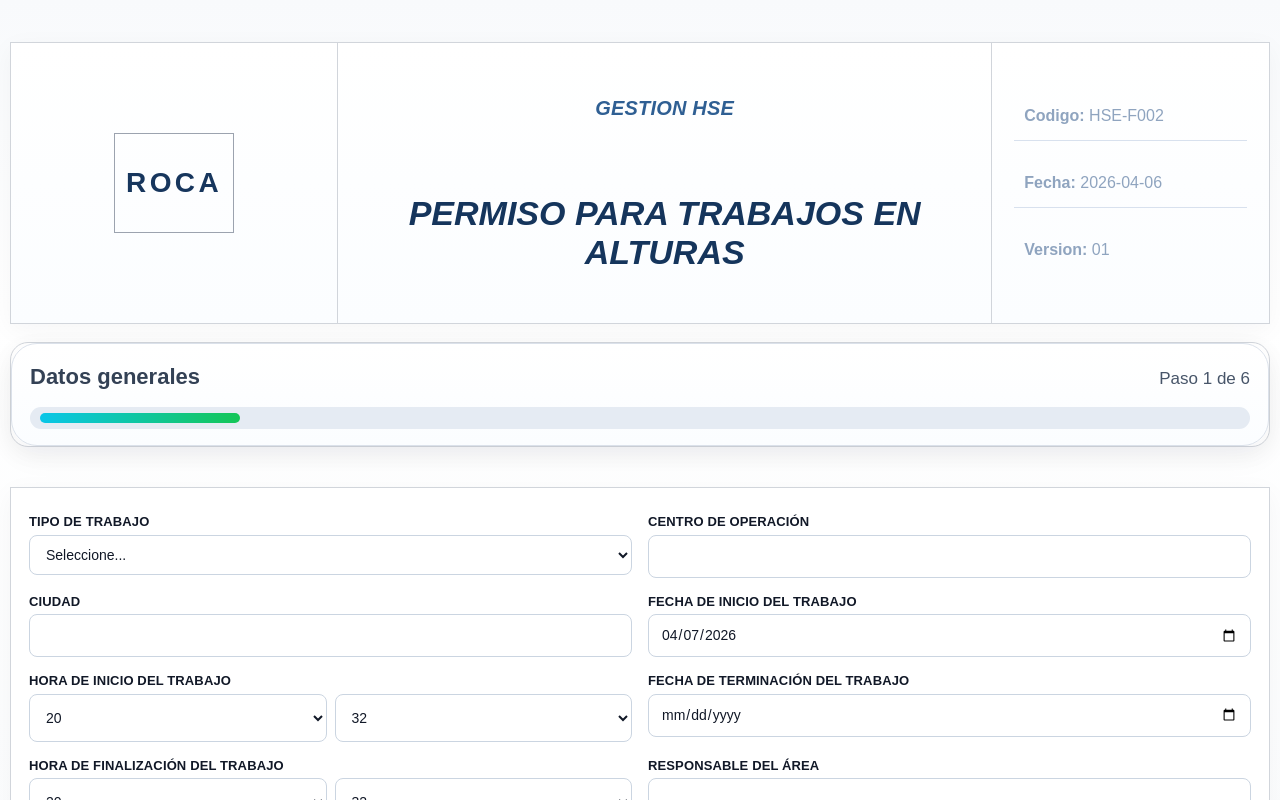
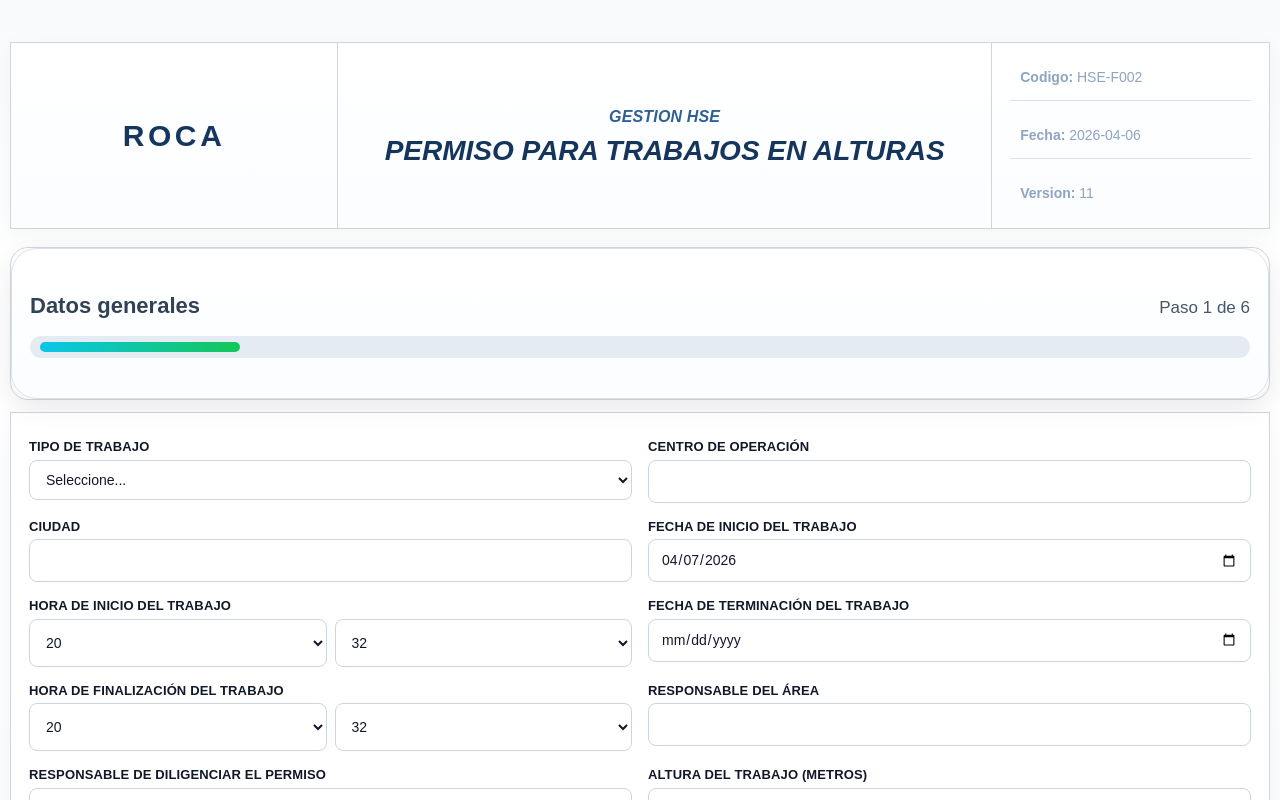
Before and after one commit to mariana-inco/HSE-F002-Alturas, a Next.js app: page / in a window 1280 px wide. Shown: the top 800 px of the page. Built offline with nearby package versions, Linux system fonts and the light colour scheme.

Commit message:
solo diseño especificamente espacios entre titulos y tamaño de encabezados

```diff
--- a/app/globals.css
+++ b/app/globals.css
@@ -59,7 +59,7 @@
   position: sticky;
   top: 38px;
   z-index: 70;
-  padding: 16px 18px;
+  padding: 40px 18px;
   background: linear-gradient(180deg, #ffffff 0%, #fbfdff 100%);
   border: 1px solid #dbe1ea;
   border-radius: 26px;
@@ -103,7 +103,7 @@
 }
 
 .stepper-card {
-  margin-bottom: 28px;
+  margin-bottom: 12px;
 }
 
 .wizard-actions {
@@ -137,14 +137,14 @@
 .doc-header-table {
   display: grid;
   grid-template-columns: 26% 52% 22%;
-  min-height: 280px;
+  min-height: 170px;
   background: linear-gradient(180deg, #ffffff 0%, #fbfdff 100%);
 }
 
 .doc-header-logo,
 .doc-header-center,
 .doc-header-meta {
-  padding: 24px 22px;
+  padding: 12px 18px;
   border-right: 1px solid var(--border);
 }
 
@@ -153,7 +153,7 @@
   display: flex;
   flex-direction: column;
   justify-content: center;
-  gap: 18px;
+  gap: 12px;
   font-size: 14px;
 }
 
@@ -164,21 +164,21 @@
 }
 
 .doc-logo-text {
-  width: 120px;
-  height: 100px;
-  border: 1px solid #9ca3af;
   display: grid;
   place-items: center;
   font-weight: 900;
   letter-spacing: 0.12em;
-  font-size: 28px;
+  font-size: 30px;
   color: #17365d;
 }
 
 .doc-header-center {
-  display: grid;
-  place-items: center;
+  display: flex;
+  flex-direction: column;
+  align-items: center;
+  justify-content: center;
   text-align: center;
+  padding: 8px 16px;
 }
 
 .doc-header-title-top,
@@ -191,31 +191,32 @@
 .alert-box__strong {
   font-family: var(--font-sans);
   text-transform: uppercase;
-  font-weight: 800;
+  font-weight: 900;
   font-style: italic;
 }
 
 .doc-header-title-top {
-  font-size: 20px;
+  font-size: 16px;
   color: #2f5f93;
   letter-spacing: 0.01em;
+  margin-bottom: 8px;
 }
 
 .doc-header-title-main {
-  margin-top: 18px;
-  font-size: 34px;
+  margin-top: 0;
+  font-size: 28px;
   font-weight: 900;
   text-transform: uppercase;
-  line-height: 1.15;
+  line-height: 1.02;
   color: #15355c;
-  max-width: 760px;
+  max-width: 700px;
 }
 
 .doc-header-meta > div {
   padding: 12px 10px;
   border-bottom: 1px solid #d8e1ee;
   color: #8fa4bf;
-  font-size: 16px;
+  font-size: 14px;
   font-family: var(--font-sans);
 }
 
@@ -231,7 +232,7 @@
   display: flex;
   flex-direction: column;
   gap: 18px;
-  padding-top: 12px;
+  padding-top: 0;
 }
 
 .doc-section {
@@ -772,7 +773,7 @@
   }
 
   .doc-header-title-main {
-    font-size: 24px;
+    font-size: 20px;
   }
 
   .doc-header-table {
--- a/app/page.tsx
+++ b/app/page.tsx
@@ -107,7 +107,7 @@
     encabezado: {
       codigo: "HSE-F002",
       fecha: "2026-04-06",
-      version: "01",
+      version: "11",
     },
     datosGenerales: (() => {
       const campos = leerCamposSeccion("#datos-generales");
@@ -293,7 +293,7 @@
             <div className="doc-header-meta">
               <div><strong>Codigo:</strong> HSE-F002</div>
               <div><strong>Fecha:</strong> 2026-04-06</div>
-              <div><strong>Version:</strong> 01</div>
+              <div><strong>Version:</strong> 11</div>
             </div>
           </div>
         </section>
```
